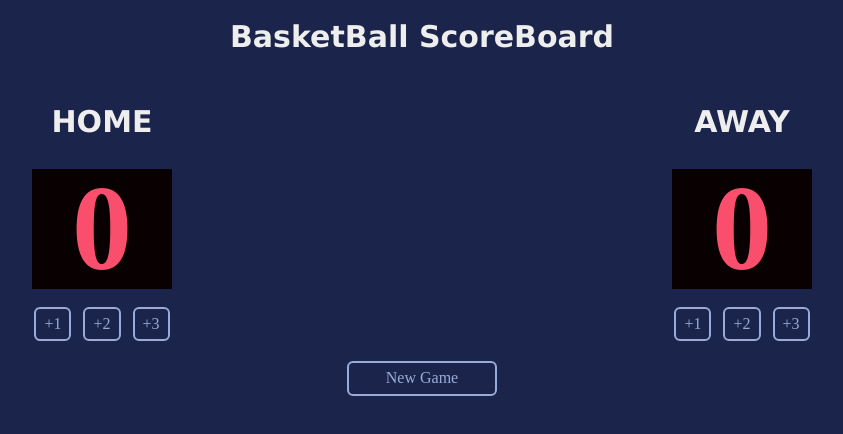
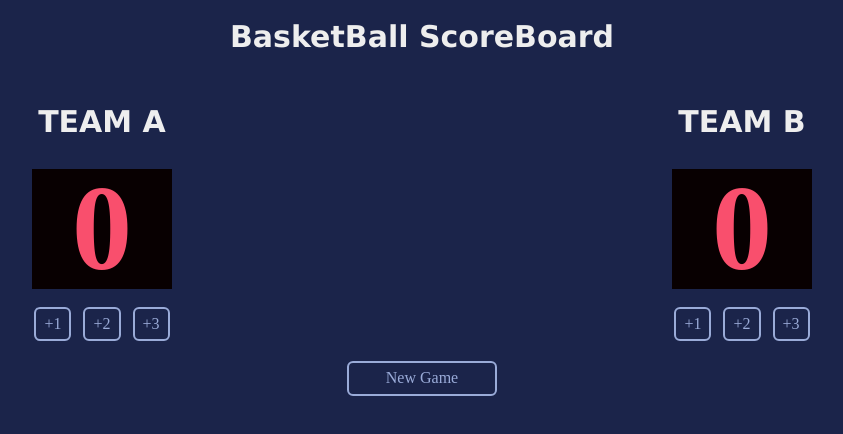
Before and after one commit to Afeera-Amir/ScoreBoard, a plain HTML site: page index.html in a window 1280 px wide. Shown: the whole page, without its empty margins (218-1061 px from the left). Drawn offline with nearby package versions, Linux system fonts and the light colour scheme.

Commit message:
update headers

```diff
--- a/index.html
+++ b/index.html
@@ -8,13 +8,13 @@
         </div>
         <div class="container">
             <div class="flex-box">
-                <h3 class="heading">HOME</h3>
+                <h3 class="heading">TEAM A</h3>
                 <div class="box">
                     <h1 id="home-marks">0</h1>
                 </div>
             </div>
             <div class="flex-box">
-                <h3 class="heading">AWAY</h3>
+                <h3 class="heading">TEAM B</h3>
                 <div class="box">
                     <h1 id="guest-marks">0</h1>
                 </div>
```
